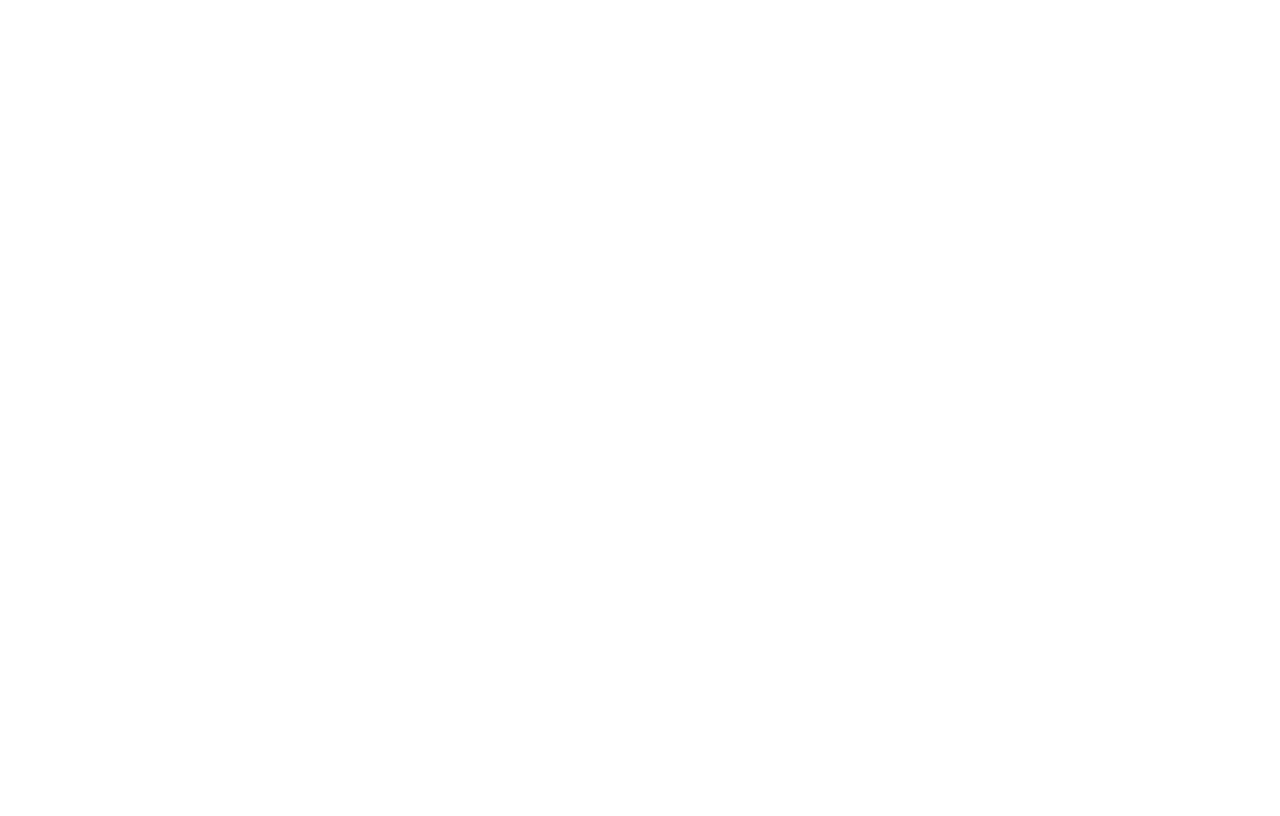
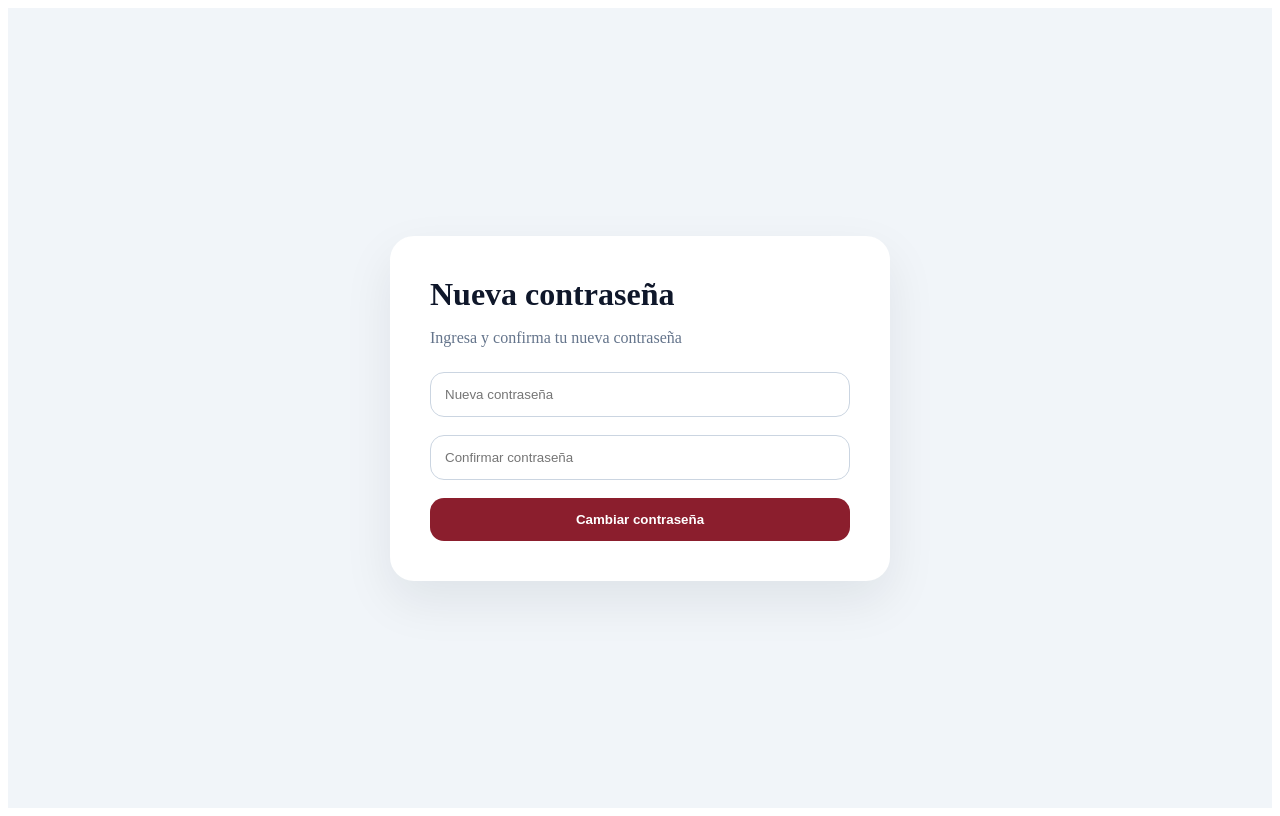
Before and after one commit to Juanotagua/gestion-comisaria, a React (Vite) app in the folder frontend-comisaria/: page /reset-password/1 in a window 1280 px wide. Before the commit this address had no page. Built offline with nearby package versions, Linux system fonts and the light colour scheme.

Commit message:
Recuperar contraseña

```diff
--- a/frontend-comisaria/src/App.jsx
+++ b/frontend-comisaria/src/App.jsx
@@ -7,6 +7,7 @@ import CrearCaso from './pages/CrearCaso'
 import Usuarios from './pages/Usuarios'
 import Reportes from './pages/Reportes'
 import ForgotPassword from './pages/ForgotPassword'
+import ResetPassword from './pages/ResetPassword'
 
 function App() {
   return (
@@ -51,6 +52,10 @@ function App() {
          element={<ForgotPassword />
          }
         />
+        <Route
+        path="/reset-password/:token"
+        element={<ResetPassword />}
+        />
 
       </Routes>
     </BrowserRouter>
--- /dev/null
+++ b/frontend-comisaria/src/pages/ResetPassword.jsx
@@ -0,0 +1,297 @@
+import { useState } from 'react'
+import {
+  useParams,
+  useNavigate
+} from 'react-router-dom'
+
+import axios from 'axios'
+
+function ResetPassword() {
+
+  const { token } = useParams()
+
+  const navigate = useNavigate()
+
+  const [password, setPassword] =
+    useState('')
+
+  const [confirmar, setConfirmar] =
+    useState('')
+
+  const [mensaje, setMensaje] =
+    useState('')
+
+  const [error, setError] =
+    useState('')
+
+  const [loading, setLoading] =
+    useState(false)
+
+  const cambiarPassword = async (e) => {
+
+    e.preventDefault()
+
+    setError('')
+    setMensaje('')
+
+    // 🔥 VALIDACIÓN SEGURA
+
+const regexSeguridad =
+  /^(?=.*[a-z])(?=.*[A-Z])(?=.*\d)(?=.*[@$!%*?&.#_-])[A-Za-z\d@$!%*?&.#_-]{8,}$/
+
+if (!regexSeguridad.test(password)) {
+
+  setError(
+
+    'La contraseña debe tener mínimo 8 caracteres, mayúscula, minúscula, número y carácter especial'
+
+  )
+
+  return
+
+}
+
+    // 🔥 VALIDAR COINCIDENCIA
+    if (password !== confirmar) {
+
+      setError(
+        'Las contraseñas no coinciden'
+      )
+
+      return
+
+    }
+
+    try {
+
+      setLoading(true)
+
+      const response = await axios.post(
+`${import.meta.env.VITE_API_URL}/api/auth/reset-password/${token}`,
+        {
+          password
+        }
+      )
+
+      setMensaje(
+        response.data.mensaje
+      )
+
+      setTimeout(() => {
+
+        navigate('/')
+
+      }, 2500)
+
+    } catch (error) {
+
+      setError(
+
+        error.response?.data?.error ||
+
+        'Error cambiando contraseña'
+
+      )
+
+    } finally {
+
+      setLoading(false)
+
+    }
+
+  }
+
+  return (
+
+    <div style={container}>
+
+      <form
+        style={card}
+        onSubmit={cambiarPassword}
+      >
+
+        <h1 style={titulo}>
+          Nueva contraseña
+        </h1>
+
+        <p style={subtitulo}>
+          Ingresa y confirma tu nueva contraseña
+        </p>
+
+        {/* PASSWORD */}
+
+        <input
+          type="password"
+          placeholder="Nueva contraseña"
+          value={password}
+          onChange={(e) =>
+            setPassword(e.target.value)
+          }
+          style={input}
+          required
+        />
+
+        {/* CONFIRMAR */}
+
+        <input
+          type="password"
+          placeholder="Confirmar contraseña"
+          value={confirmar}
+          onChange={(e) =>
+            setConfirmar(e.target.value)
+          }
+          style={input}
+          required
+        />
+
+        <button
+          type="submit"
+          style={button}
+        >
+
+          {
+            loading
+              ? 'Guardando...'
+              : 'Cambiar contraseña'
+          }
+
+        </button>
+
+        {/* ERROR */}
+
+        {error && (
+
+          <p style={errorStyle}>
+            {error}
+          </p>
+
+        )}
+
+        {/* MENSAJE */}
+
+        {mensaje && (
+
+          <p style={mensajeStyle}>
+            {mensaje}
+          </p>
+
+        )}
+
+      </form>
+
+    </div>
+
+  )
+
+}
+
+/* ESTILOS */
+
+const container = {
+
+  minHeight: '100vh',
+
+  display: 'flex',
+
+  justifyContent: 'center',
+
+  alignItems: 'center',
+
+  background: '#F1F5F9'
+
+}
+
+const card = {
+
+  background: '#FFFFFF',
+
+  padding: '40px',
+
+  borderRadius: '24px',
+
+  width: '100%',
+
+  maxWidth: '420px',
+
+  boxShadow:
+    '0 20px 50px rgba(15,23,42,0.08)'
+
+}
+
+const titulo = {
+
+  margin: 0,
+
+  color: '#0F172A'
+
+}
+
+const subtitulo = {
+
+  color: '#64748B',
+
+  marginBottom: '25px'
+
+}
+
+const input = {
+
+  width: '100%',
+
+  padding: '14px',
+
+  borderRadius: '14px',
+
+  border: '1px solid #CBD5E1',
+
+  marginBottom: '18px',
+
+  boxSizing: 'border-box'
+
+}
+
+const button = {
+
+  width: '100%',
+
+  padding: '14px',
+
+  border: 'none',
+
+  borderRadius: '14px',
+
+  background: '#8B1E2D',
+
+  color: '#FFFFFF',
+
+  fontWeight: '700',
+
+  cursor: 'pointer'
+
+}
+
+const mensajeStyle = {
+
+  marginTop: '18px',
+
+  color: '#166534',
+
+  textAlign: 'center',
+
+  fontWeight: '600'
+
+}
+
+const errorStyle = {
+
+  marginTop: '18px',
+
+  color: '#DC2626',
+
+  textAlign: 'center',
+
+  fontWeight: '600'
+
+}
+
+export default ResetPassword
```
